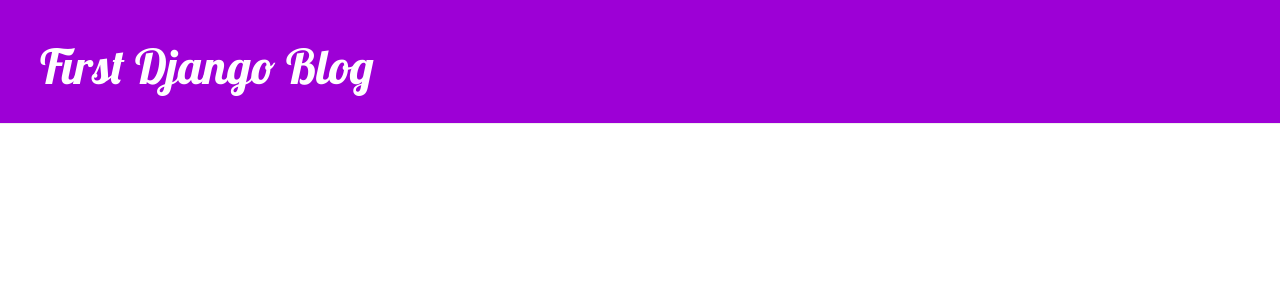
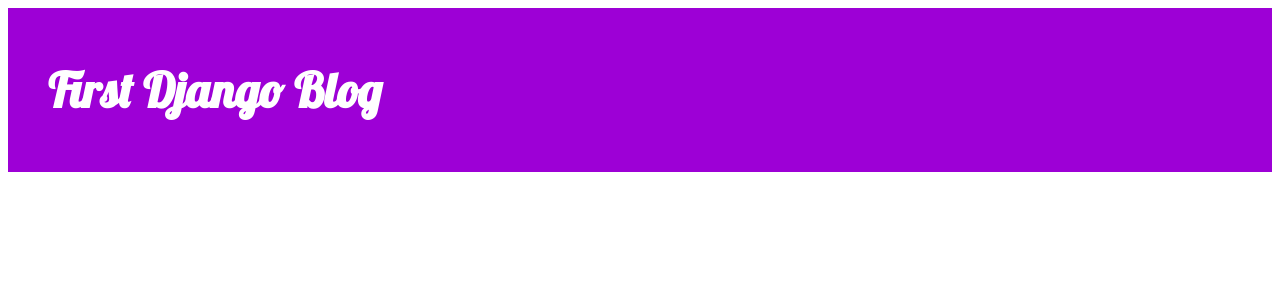
Before and after one commit to CodingWand/my-first-blog, a Django app: template blog/templates/blog/base.html in a window 1280 px wide. Shown: the top 300 px of the page. Run offline with Django 3.2, Linux system fonts and the light colour scheme; the template is opened without the code that fills it, so the values that code supplies are empty; some libraries are stand-ins or nearby versions.

Commit message:
Test sans bootstrap

```diff
--- a/blog/templates/blog/base.html
+++ b/blog/templates/blog/base.html
@@ -1,8 +1,8 @@
 {% load static %}
 <html>
     <head>
-        <link rel="stylesheet" href="//maxcdn.bootstrapcdn.com/bootstrap/3.2.0/css/bootstrap.min.css">
-        <link rel="stylesheet" href="//maxcdn.bootstrapcdn.com/bootstrap/3.2.0/css/bootstrap-theme.min.css">
+        <!-- <link rel="stylesheet" href="//maxcdn.bootstrapcdn.com/bootstrap/3.2.0/css/bootstrap.min.css">
+        <link rel="stylesheet" href="//maxcdn.bootstrapcdn.com/bootstrap/3.2.0/css/bootstrap-theme.min.css"> -->
         <link href="//fonts.googleapis.com/css?family=Lobster&subset=latin,latin-ext" rel="stylesheet" type="text/css">
         <link rel="stylesheet" href="{% static 'css/blog.css' %}">
         <title>Django Girls blog</title>
```
Also changed, not shown: 1 other file.
